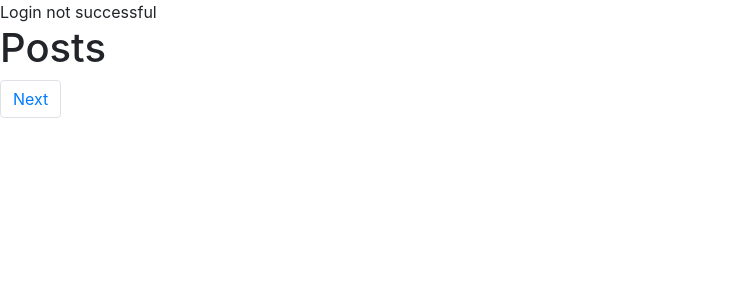
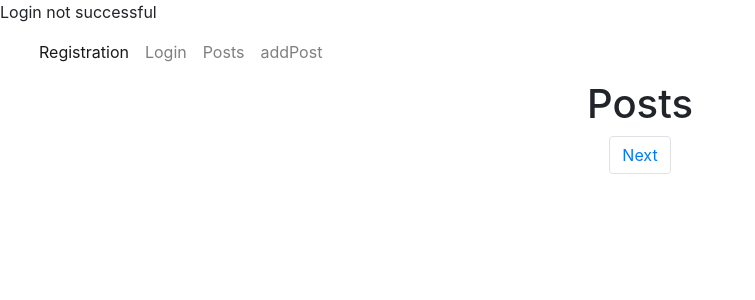
Before and after one commit to sergey-telegin/ithillelHomeWork, a PHP site: page /src/posts.php in a window 1280 px wide. Shown: the top 300 px of the page, without its empty margins (0-755 px from the left). Run offline with PHP 8.4, Linux system fonts and the light colour scheme; data that the repository does not hold is empty.

Commit message:
add home task 25

```diff
--- a/src/Tasks/HomeTask24/addPost.php
+++ b/src/Tasks/HomeTask24/addPost.php
@@ -25,6 +25,8 @@ $users = getAllUsers();
     <title>Document</title>
 </head>
 <body>
+
+<?php require_once 'templates/_header.php'?>
 
 <div class="container">
     <div class="row mt-lg-5">
--- a/src/Tasks/HomeTask24/functions/functions.php
+++ b/src/Tasks/HomeTask24/functions/functions.php
@@ -124,7 +124,7 @@ function loadPhoto(): ?string
 
     $fileName = $_POST['author_id'] . "_" . date('m_d_Y_H:i:s');
     $defaultFilePath = $_FILES['image']['tmp_name'];
-    $newImageDirectory = dirname(__DIR__) . DIRECTORY_SEPARATOR . "Images" . DIRECTORY_SEPARATOR . date("m_d_Y") . DIRECTORY_SEPARATOR;
+    $newImageDirectory = dirname(__DIR__) . DIRECTORY_SEPARATOR . "Images" . DIRECTORY_SEPARATOR . date("m_d_Y"). DIRECTORY_SEPARATOR;
     $fileExtension = mime2ext($_FILES['image']['type']);
     $imageNewPath = $newImageDirectory . $fileName . '.' .$fileExtension;
 
@@ -142,3 +142,12 @@ function loadPhoto(): ?string
         return false;
     }
 }
+
+function logger($message, $filename = 'log.txt'): void{
+    $currentDate = date('d.m.Y H:i:s');
+    $userId = loadSession();
+    $message = "[$currentDate][user #$userId][$message]".PHP_EOL;
+    $file = fopen($filename, 'a');
+    fwrite($file, $message);
+    fclose($file);
+}
--- a/src/Tasks/HomeTask24/functions/repository.php
+++ b/src/Tasks/HomeTask24/functions/repository.php
@@ -105,7 +105,6 @@ function saveUserSession($userId, $userLogInfo): bool
     try {
         $query->execute(
             ['user_id' => $userId, 'token' => $token, 'user_agent' => $userLogInfo['user_agent'], 'ip' => $userLogInfo['ip']]
-
         );
         return true;
     } catch (PDOException $e) {
@@ -160,7 +159,7 @@ function savePost($post): ?string
         $request->execute(
             ['title' => $title, 'text' => $text, 'author_id' => $author_id, 'image' => $image]
         );
-        return true;
+        return $connectionToDB->lastInsertId();
     } catch (PDOException $exception) {
         return false;
     }
--- a/src/Tasks/HomeTask24/index.php
+++ b/src/Tasks/HomeTask24/index.php
@@ -25,6 +25,8 @@ $userId = loadSession();
     <title>Document</title>
 </head>
 <body>
+
+<?php require_once 'templates/_header.php'?>
 
 <div class="container">
     <div class="row mt-lg-5">
--- a/src/Tasks/HomeTask24/login.php
+++ b/src/Tasks/HomeTask24/login.php
@@ -19,6 +19,8 @@ require_once(__DIR__ . '/functions/functions.php');
     <title>Login</title>
 </head>
 <body>
+
+<?php require_once 'templates/_header.php'?>
 
 <form class="form" method="post" action="controllers/login.php">
     <?php echo printMessages('warnings', 'method'); ?>
--- a/src/Tasks/HomeTask24/posts.php
+++ b/src/Tasks/HomeTask24/posts.php
@@ -10,7 +10,7 @@ if ($userId) {
     echo "Login not successful";
 }
 
-$page = (int) ($_GET['page'] ?? 1);
+$page = (int)($_GET['page'] ?? 1);
 $elementsPerPage = 3;
 $elementsCount = countPosts();
 $offset = ($page - 1) * $elementsPerPage;
@@ -18,6 +18,7 @@ $offset = ($page - 1) * $elementsPerPage;
 $posts = getPosts($elementsPerPage, $offset);
 
 $pagesCount = (int)ceil($elementsCount / $elementsPerPage);
+
 
 
 ?>
@@ -33,9 +34,12 @@ $pagesCount = (int)ceil($elementsCount / $elementsPerPage);
     <title>Document</title>
 </head>
 <body>
-<h1>Posts</h1>
 
-<div class="card-group">
+<?php require_once 'templates/_header.php' ?>
+
+<div class="container">
+    <h1 class="text-center">Posts</h1>
+
 
     <div class="card-group">
 
@@ -48,10 +52,8 @@ $pagesCount = (int)ceil($elementsCount / $elementsPerPage);
         } ?>
 
     </div>
-</div>
 
-</div>
-
+    <div class="d-flex justify-content-center">
         <nav aria-label="Page navigation example">
             <ul class="pagination">
                 <?php if ($page > 1): ?>
@@ -66,6 +68,7 @@ $pagesCount = (int)ceil($elementsCount / $elementsPerPage);
                     <li class="page-item"><a class="page-link" href="?page=<?= $page + 1 ?>">Next</a></li>
                 <?php endif; ?>    </ul>
         </nav>
-
+    </div>
+</div>
 </body>
 </html>
--- a/src/Tasks/HomeTask24/registration.php
+++ b/src/Tasks/HomeTask24/registration.php
@@ -18,6 +18,8 @@ require_once(__DIR__ . '/functions/functions.php');
     <title>Document</title>
 </head>
 <body>
+
+<?php require_once 'templates/_header.php'?>
 
 <div class="container">
     <div class="row mt-lg-5">
--- /dev/null
+++ b/src/Tasks/HomeTask24/templates/_header.php
@@ -0,0 +1,35 @@
+<header>
+  <nav class="navbar navbar-expand-lg navbar-light bg-white">
+    <div class="container-fluid">
+      <button
+          class="navbar-toggler"
+          type="button"
+          data-mdb-toggle="collapse"
+          data-mdb-target="#navbarExample01"
+          aria-controls="navbarExample01"
+          aria-expanded="false"
+          aria-label="Toggle navigation"
+
+      >
+        <i class="fas fa-bars"></i>
+      </button>
+      <div class="collapse navbar-collapse" id="navbarExample01">
+        <ul class="navbar-nav me-auto mb-2 mb-lg-0">
+          <li class="nav-item active">
+            <a class="nav-link" aria-current="page" href="/src/Tasks/HomeTask24/registration.php">Registration</a>
+          </li>
+          <li class="nav-item">
+            <a class="nav-link" href="/src/Tasks/HomeTask24/login.php">Login</a>
+          </li>
+          <li class="nav-item">
+            <a class="nav-link" href="/src/Tasks/HomeTask24/posts.php">Posts</a>
+          </li>
+          <li class="nav-item">
+            <a class="nav-link" href="/src/Tasks/HomeTask24/addPost.php">addPost</a>
+          </li>
+        </ul>
+      </div>
+    </div>
+  </nav>
+
+</header>
```
Also changed, not shown: src/Tasks/HomeTask24/controllers/addPost.php (+7 -3 lines), 2 other files. Lines whose indentation alone changed are shown as unchanged.
